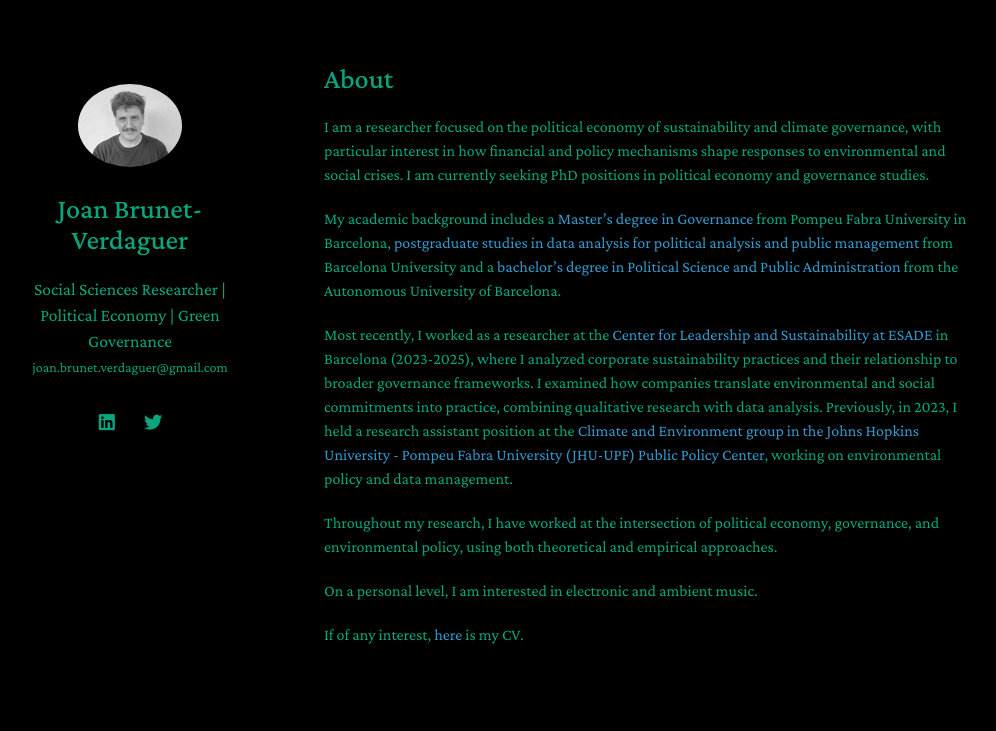
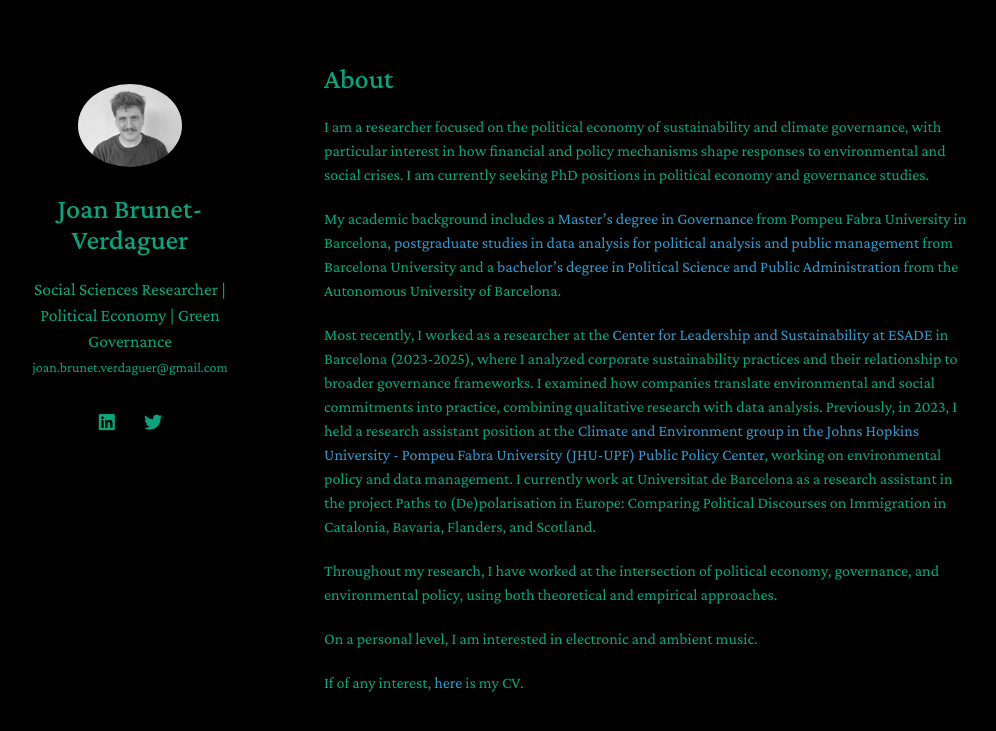
Before and after one commit to joanbrunet/joanbrunet.github.io, a Jekyll site: the page built from index.md, in a window 1280 px wide. Shown: the top 731 px of the page, without its empty margins (146-1142 px from the left). Built offline with Jekyll 4.4.1, drawn with Linux system fonts in a browser that asks for light colours; nearby versions of some CDN libraries; a style sheet for code colours, icons or effects is not loaded; our own code applies the rules of GitHub Pages for plain Markdown files.

Commit message:
Update index.md

```diff
--- a/index.md
+++ b/index.md
@@ -8,7 +8,7 @@ layout: homepage
 
   My academic background includes a [Master's degree in Governance](https://www.upf.edu/web/masters/master-en-democracies-actuals-nacionalisme-federalisme-i-multiculturalitat) from Pompeu Fabra University in Barcelona, [postgraduate studies in data analysis for political analysis and public management](https://www.ub.edu/analista-de-dades/) from Barcelona University and a [bachelor's degree in Political Science and Public Administration](https://www.uab.cat/web/estudiar/ehea-degrees/general-information-1216708259085.html?param1=1228291015798) from the Autonomous University of Barcelona.
 
-Most recently, I worked as a researcher at the [Center for Leadership and Sustainability at ESADE](https://www.esade.edu/faculty-research/es/catedra-liderazgos-y-sostenibilidad) in Barcelona (2023-2025), where I analyzed corporate sustainability practices and their relationship to broader governance frameworks. I examined how companies translate environmental and social commitments into practice, combining qualitative research with data analysis. Previously, in 2023, I held a research assistant position at the [Climate and Environment group in the Johns Hopkins University - Pompeu Fabra University (JHU-UPF) Public Policy Center](https://www.upf.edu/web/jhu-ppc/climate), working on environmental policy and data management.
+Most recently, I worked as a researcher at the [Center for Leadership and Sustainability at ESADE](https://www.esade.edu/faculty-research/es/catedra-liderazgos-y-sostenibilidad) in Barcelona (2023-2025), where I analyzed corporate sustainability practices and their relationship to broader governance frameworks. I examined how companies translate environmental and social commitments into practice, combining qualitative research with data analysis. Previously, in 2023, I held a research assistant position at the [Climate and Environment group in the Johns Hopkins University - Pompeu Fabra University (JHU-UPF) Public Policy Center](https://www.upf.edu/web/jhu-ppc/climate), working on environmental policy and data management. I currently work at Universitat de Barcelona as a research assistant in the project Paths to (De)polarisation in Europe: Comparing Political Discourses on Immigration in Catalonia, Bavaria, Flanders, and Scotland.
 
 Throughout my research, I have worked at the intersection of political economy, governance, and environmental policy, using both theoretical and empirical approaches.
 
```
